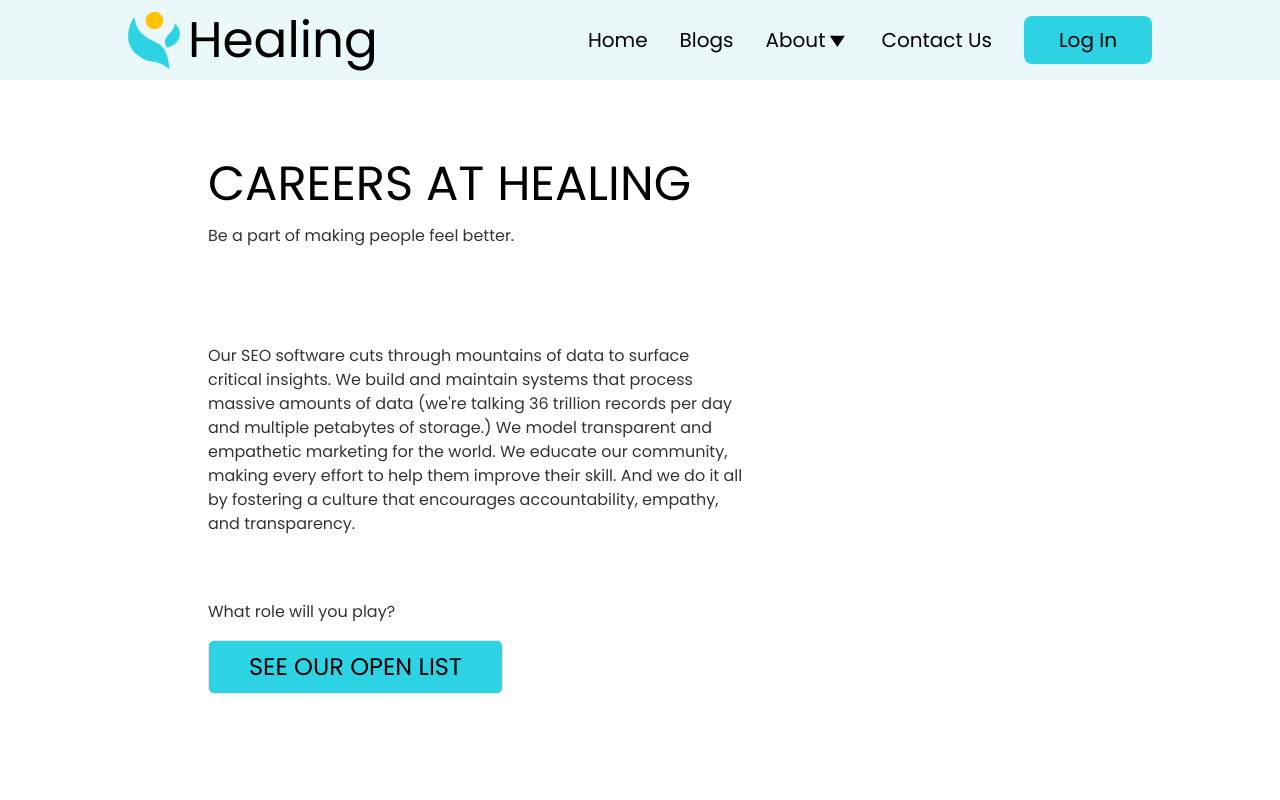
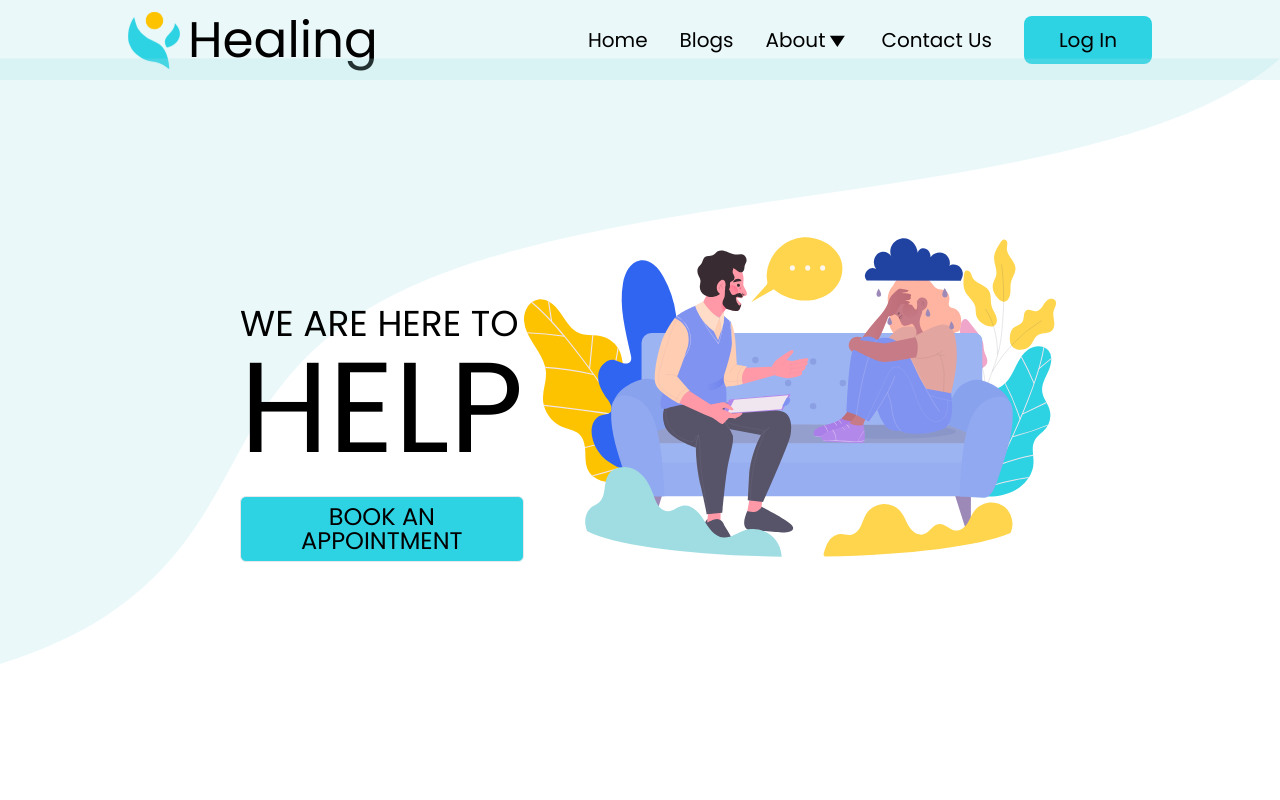
Before and after one commit to AllanSaleh/capstone-project-online-healing, a React (Create React App) app: page / in a window 1280 px wide. Shown: the top 800 px of the page. Built offline with nearby package versions, Linux system fonts and the light colour scheme.

Commit message:
the illustrations and texts are respponsive now

```diff
--- a/src/App.js
+++ b/src/App.js
@@ -20,9 +20,8 @@ function App() {
   return (
     <div>
       <NavBar />
-      <Careers />
-      {/* <Login /> */}
-      <Footer />
+      <LandingPage />
+      {/* <Footer /> */}
     </div>
   );
 }
--- a/src/Components/landing page/landingpage.jsx
+++ b/src/Components/landing page/landingpage.jsx
@@ -1,33 +1,33 @@
 import React from 'react';
 import HP_illustration from './HP_illustration.svg';
-import Background from './background.svg'
+import Background from './Group 117.svg'
 function LandingPage() {
 
   return (
-    <div className="h-firstsection">
+    <div className="h-firstsection lg:-mt-0 mt-32">
         {/* background pattern */}
-        <div className="absolute top-0 left-0 z-0" >
-            <img src={Background} alt="Background" />
+        <div className="absolute lg:top-0 top-16 left-0 z-0" >
+            <img src={Background} alt="Background" className="h-auto w-auto" />
         </div>
 
         {/* content */}
-      <div className="flex justify-between m-56 relative z-40">
+      <div className="flex lg:flex-row flex-col lg:justify-between lg:m-56 relative z-40">
 
-          <div className="pt-20 flex flex-col">
+          <div className="pt-20 pb-28 flex flex-col lg:transform lg:translate-y-0 transform translate-y-48">
 
-            <div className="text-5xl  pl-4">
+            <div className="lg:text-4xl text-base pl-4">
             WE ARE HERE TO
             </div>
-            <div className="text-10xl  pl-4">
+            <div className="lg:text-9xl  text-6xl pl-4">
             HELP
             </div>
             <div>
-            <button className="mt-58 ml-4  pt-4 pb-4 pl-12 pr-12 text-subtitle rounded-md bg-blue-dark border-transparent hover:bg-white hover:text-blue-dark hover:border-blue-dark">BOOK AN APPOINTMENT</button>
+            <button className="mt-6 ml-4  py-2 px-6 lg:text-subtitle text-base rounded-md bg-blue-dark border hover:bg-white hover:text-blue-dark hover:border-blue-dark">BOOK AN APPOINTMENT</button>
             </div>
             </div>
 
-            <div>
-            <img src={HP_illustration} alt="HP_illustration"  />
+            <div className="transform -translate-y-80 w-72 lg:transform lg:-translate-y-0 lg:w-auto lg:ml-0 ml-16">
+            <img src={HP_illustration} alt="HP_illustration" />
            </div>
     </div>
 
```
Also changed, not shown: src/Components/landing page/Group 117.svg (added).
